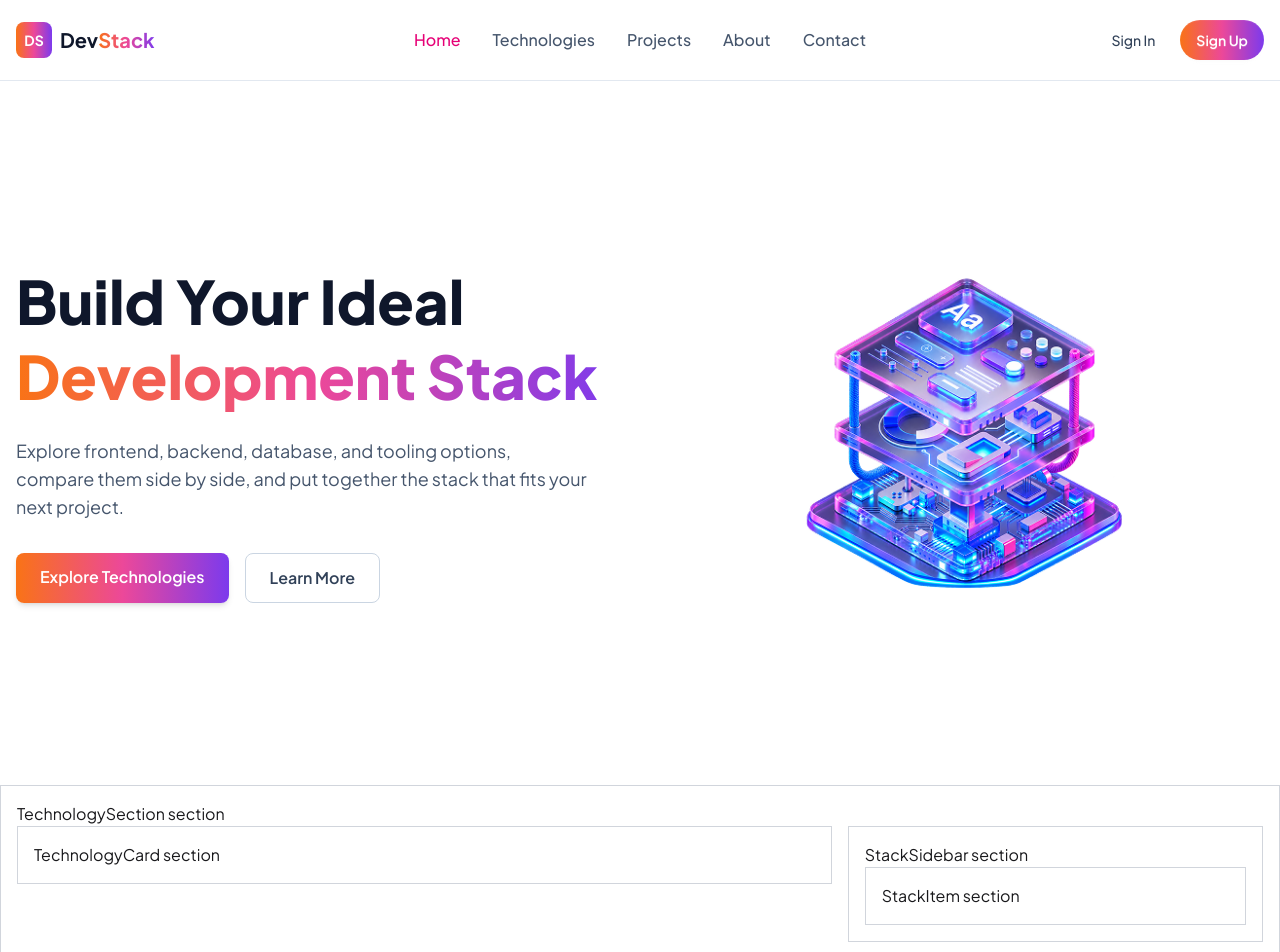
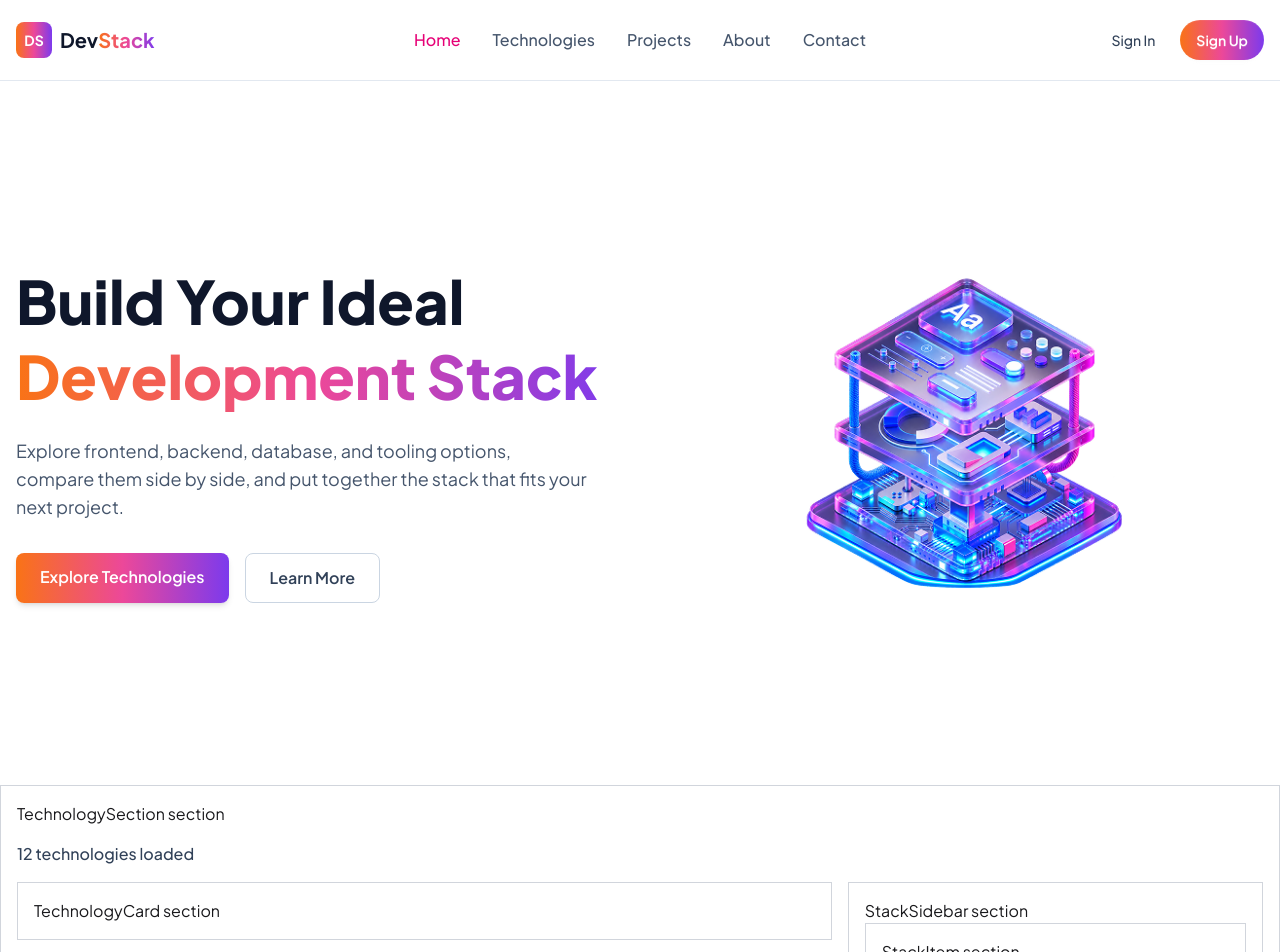
Before and after one commit to MdIbrahimKhalil1416/Dev-stack, a React (Vite) app: page / in a window 1280 px wide. Shown: the top 952 px of the page. Built offline with nearby package versions, Linux system fonts and the light colour scheme.

Commit message:
Load technologies with useEffect and loading state

```diff
--- a/src/App.tsx
+++ b/src/App.tsx
@@ -1,14 +1,33 @@
+import { useEffect, useState } from 'react'
 import Navbar from './components/Navbar'
 import Hero from './components/Hero'
 import TechnologySection from './components/TechnologySection'
 import Footer from './components/Footer'
+import type { Technology } from './types/technology'
 
 function App() {
+  const [technologies, setTechnologies] = useState<Technology[]>([])
+  const [loading, setLoading] = useState(true)
+
+  // Load the JSON once, when the page first opens (empty [] = run only once).
+  // A dynamic import() loads the file asynchronously, so we get a real loading state.
+  useEffect(() => {
+    import('./data/technologies.json')
+      .then((module) => {
+        setTechnologies(module.default as Technology[])
+        setLoading(false)
+      })
+      .catch((error) => {
+        console.error('Failed to load technologies:', error)
+        setLoading(false)
+      })
+  }, [])
+
   return (
     <>
       <Navbar />
       <Hero />
-      <TechnologySection />
+      <TechnologySection technologies={technologies} loading={loading} />
       <Footer />
     </>
   )
--- a/src/components/TechnologySection.tsx
+++ b/src/components/TechnologySection.tsx
@@ -1,10 +1,32 @@
 import TechnologyCard from './TechnologyCard'
 import StackSidebar from './StackSidebar'
+import type { Technology } from '../types/technology'
 
-function TechnologySection() {
+// The props this component receives from App
+interface TechnologySectionProps {
+  technologies: Technology[]
+  loading: boolean
+}
+
+function TechnologySection({ technologies, loading }: TechnologySectionProps) {
   return (
     <section id="technologies" className="border border-gray-300 p-4">
       <p>TechnologySection section</p>
+
+      {loading ? (
+        <div className="flex flex-col items-center justify-center gap-3 py-12">
+          <span className="loading loading-spinner loading-lg"></span>
+          <p className="text-slate-500">Loading technologies...</p>
+        </div>
+      ) : (
+        <>
+          {/* TEMP: Phase 4 check — replaced by the card grid in Phase 5 */}
+          <p className="py-4 font-medium text-slate-700">
+            {technologies.length} technologies loaded
+          </p>
+        </>
+      )}
+
       <div className="flex flex-col gap-4 md:flex-row">
         <div className="flex-1">
           <TechnologyCard />
```
